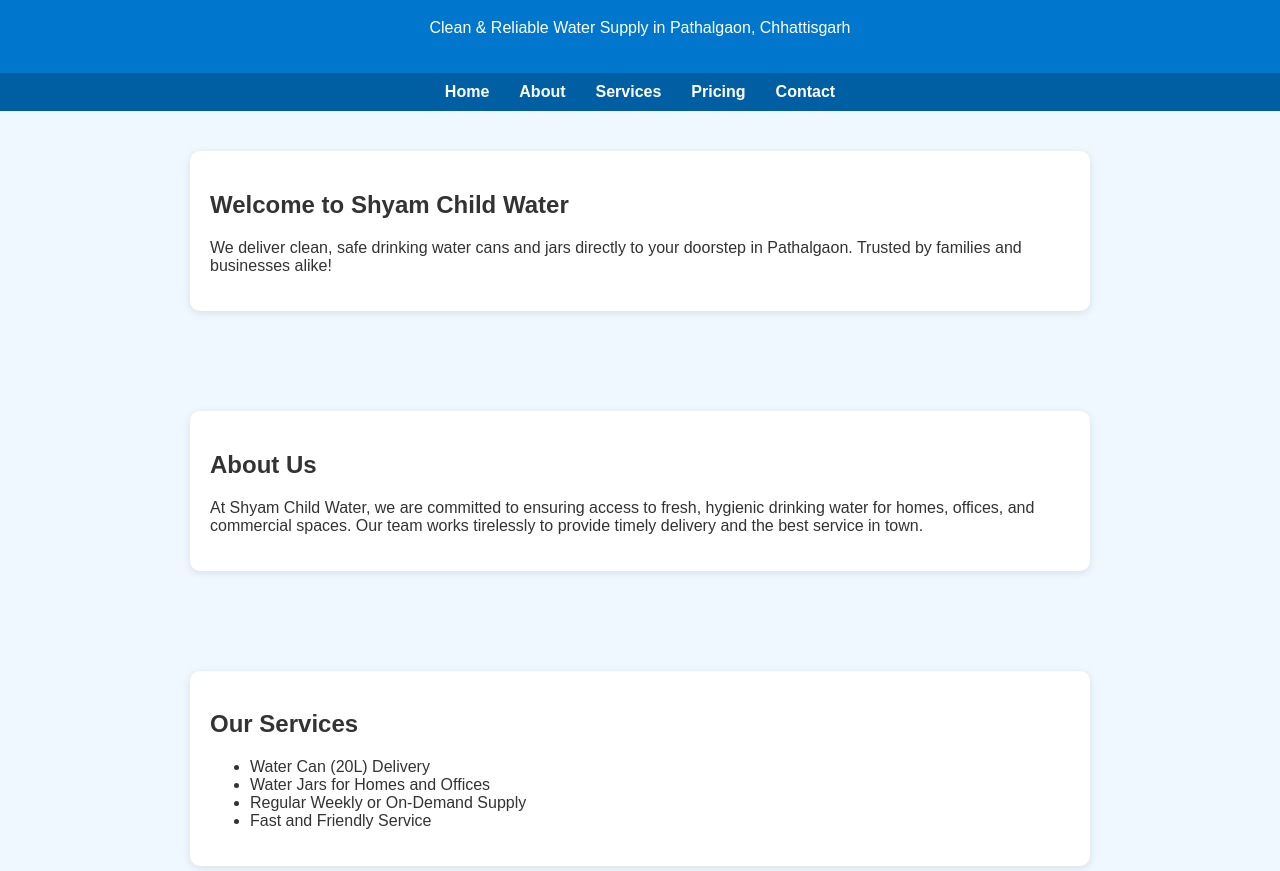
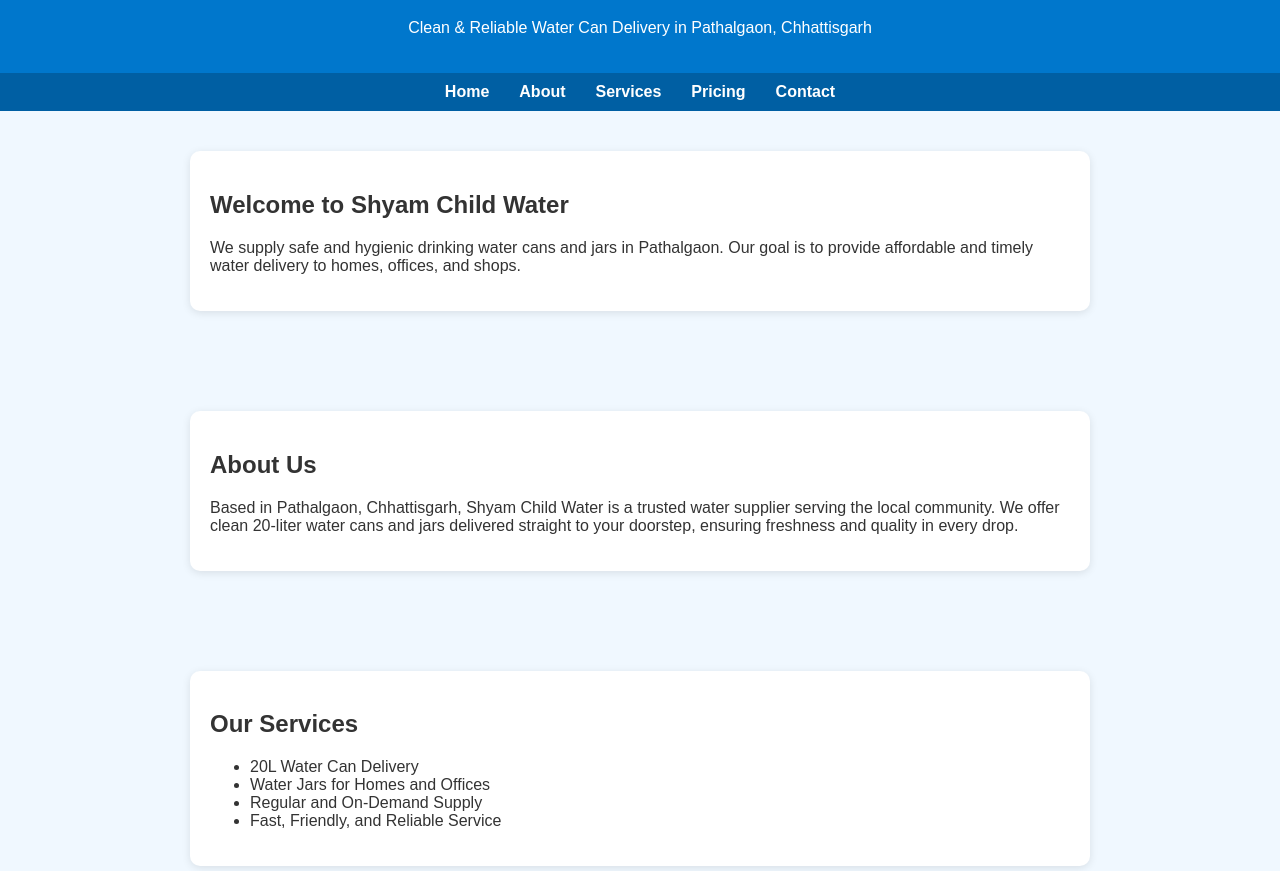
Before and after one commit to Aditya845-web/Shyam-Child-water, a plain HTML site: page index.html in a window 1280 px wide. Shown: the part 81-952 px from the top of the page. Drawn offline with Linux system fonts and the light colour scheme.

Commit message:
Update index.html

```diff
--- a/index.html
+++ b/index.html
@@ -3,8 +3,8 @@
 <head>
   <meta charset="UTF-8" />
   <meta name="viewport" content="width=device-width, initial-scale=1.0" />
-  <title>Shyam Child Water</title>
-  <meta name="google-site-verification" content="5EIklajhF1dmlXAoY9d-mPS47iEPwm4iwkhDcErwE9A" />
+  <title>Shyam Child Water | Water Can Delivery in Pathalgaon</title>
+  <meta name="description" content="Clean and affordable water supply in Pathalgaon, Chhattisgarh. Shyam Child Water delivers 20L cans and jars at just ₹30. Reliable, fast, and hygienic.">
   <style>
     body {
       font-family: Arial, sans-serif;
@@ -71,7 +71,7 @@
 <body>
   <header>
     <h1>Shyam Child Water</h1>
-    <p>Clean & Reliable Water Supply in Pathalgaon, Chhattisgarh</p>
+    <p>Clean & Reliable Water Can Delivery in Pathalgaon, Chhattisgarh</p>
   </header>
   <nav>
     <a href="#home">Home</a>
@@ -84,14 +84,14 @@
   <section id="home">
     <div class="card">
       <h2>Welcome to Shyam Child Water</h2>
-      <p>We deliver clean, safe drinking water cans and jars directly to your doorstep in Pathalgaon. Trusted by families and businesses alike!</p>
+      <p>We supply safe and hygienic drinking water cans and jars in Pathalgaon. Our goal is to provide affordable and timely water delivery to homes, offices, and shops.</p>
     </div>
   </section>
 
   <section id="about">
     <div class="card">
       <h2>About Us</h2>
-      <p>At Shyam Child Water, we are committed to ensuring access to fresh, hygienic drinking water for homes, offices, and commercial spaces. Our team works tirelessly to provide timely delivery and the best service in town.</p>
+      <p>Based in Pathalgaon, Chhattisgarh, Shyam Child Water is a trusted water supplier serving the local community. We offer clean 20-liter water cans and jars delivered straight to your doorstep, ensuring freshness and quality in every drop.</p>
     </div>
   </section>
 
@@ -99,10 +99,10 @@
     <div class="card">
       <h2>Our Services</h2>
       <ul>
-        <li>Water Can (20L) Delivery</li>
+        <li>20L Water Can Delivery</li>
         <li>Water Jars for Homes and Offices</li>
-        <li>Regular Weekly or On-Demand Supply</li>
-        <li>Fast and Friendly Service</li>
+        <li>Regular and On-Demand Supply</li>
+        <li>Fast, Friendly, and Reliable Service</li>
       </ul>
     </div>
   </section>
@@ -111,14 +111,14 @@
     <div class="card">
       <h2>Pricing</h2>
       <p><strong>Only ₹30 per Water Can or Jar</strong></p>
-      <p>Simple and transparent pricing for all customers. No hidden fees. Delivery available within Pathalgaon area.</p>
+      <p>Simple, affordable pricing for all customers. We deliver anywhere in Pathalgaon with no hidden charges.</p>
     </div>
   </section>
 
   <section id="contact">
     <div class="card">
       <h2>Contact Us</h2>
-      <p>Have questions or want to place an order? Reach us by email below:</p>
+      <p>To place an order or ask a question, contact us via email:</p>
       <form action="mailto:aadityasharma0076@gmail.com" method="POST" enctype="text/plain">
         <input type="text" name="name" placeholder="Your Name" required>
         <input type="email" name="email" placeholder="Your Email" required>
@@ -129,7 +129,7 @@
   </section>
 
   <footer>
-    <p>&copy; 2025 Shyam Child Water. All rights reserved.</p>
+    <p>&copy; 2025 Shyam Child Water | Pathalgaon, Chhattisgarh</p>
   </footer>
 </body>
 </html>
```
